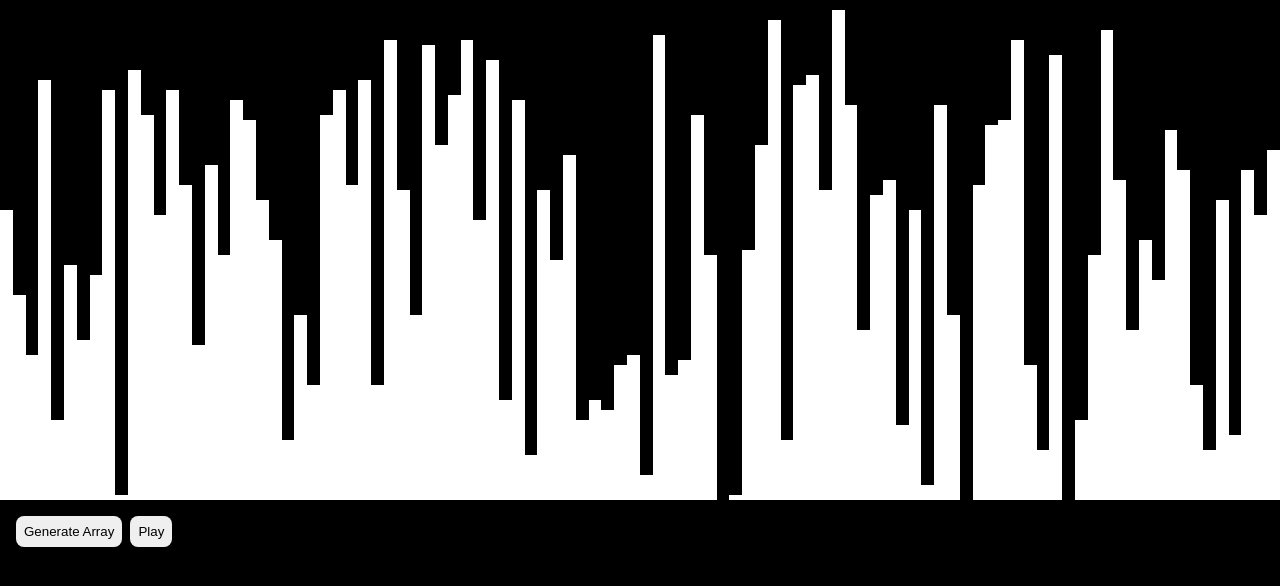
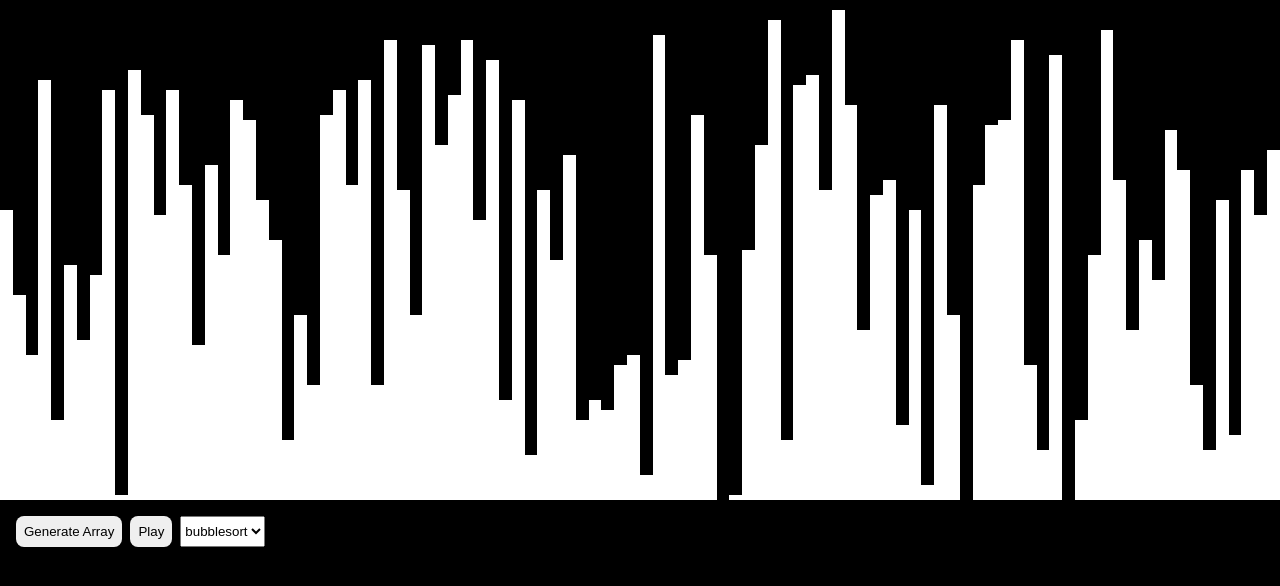
Before and after one commit to chuakid/sort-visualiser-react, a React (Vite) app: page / in a window 1280 px wide. Shown: the top 586 px of the page. Built offline with nearby package versions, Linux system fonts and the light colour scheme.

Commit message:
switcher for algos

```diff
--- a/src/App.tsx
+++ b/src/App.tsx
@@ -1,15 +1,16 @@
 import { useEffect, useRef, useState } from 'react'
 import styles from './index.module.scss'
-import { quicksort, Step } from './sorting'
+import { ALGOS, bubbleSort, quicksort, Step } from './sorting'
 import { Block, generateRandom, playStep, StateToColorMap } from './utils'
 
 function App() {
   const [array, setArray] = useState<Block[]>(generateRandom())
   const [isPlaying, setIsPlaying] = useState(false)
-  const sortingGeneratorRef = useRef<Generator<Step>>(quicksort(array))
+  const [sortingAlgo, setSortingAlgo] = useState<keyof typeof ALGOS>("bubblesort")
+  const sortingGeneratorRef = useRef<Generator<Step>>(bubbleSort(array))
 
   useEffect(() => {
-    if (isPlaying && sortingGeneratorRef.current) {
+    if (isPlaying) {
       const nextStep = sortingGeneratorRef.current.next()
       if (!nextStep.done) {
         const timeout = setTimeout(() => {
@@ -36,6 +37,13 @@ function App() {
         }}>Generate Array</button>
 
         <button onClick={() => setIsPlaying(!isPlaying)}>{isPlaying ? "Pause" : "Play"}</button>
+        <select value={sortingAlgo} onChange={(e) => {
+          const algo = e.currentTarget.value as keyof typeof ALGOS
+          setSortingAlgo(algo)
+          sortingGeneratorRef.current = ALGOS[algo](array)
+        }}>
+          {Object.keys(ALGOS).map(algo => <option key={algo} value={algo}>{algo}</option>)}
+        </select>
       </div>
 
     </div >
--- a/src/sorting.ts
+++ b/src/sorting.ts
@@ -6,13 +6,17 @@ export interface Step {
     secondIndex: number
 }
 
+export const ALGOS = {
+    "bubblesort": bubbleSort,
+    "quicksort": quicksort
+} as const
+
 export function* bubbleSort(arr: Block[]): Generator<Step> {
     const newArr = structuredClone(arr)
     let swapped = true
     while (swapped) {
         swapped = false
         for (let i = 0; i < newArr.length - 1; i++) {
-
             if (yield* compare(newArr, i, i + 1)) {
                 swapped = true
                 yield* swap(newArr, i, i + 1)
```
